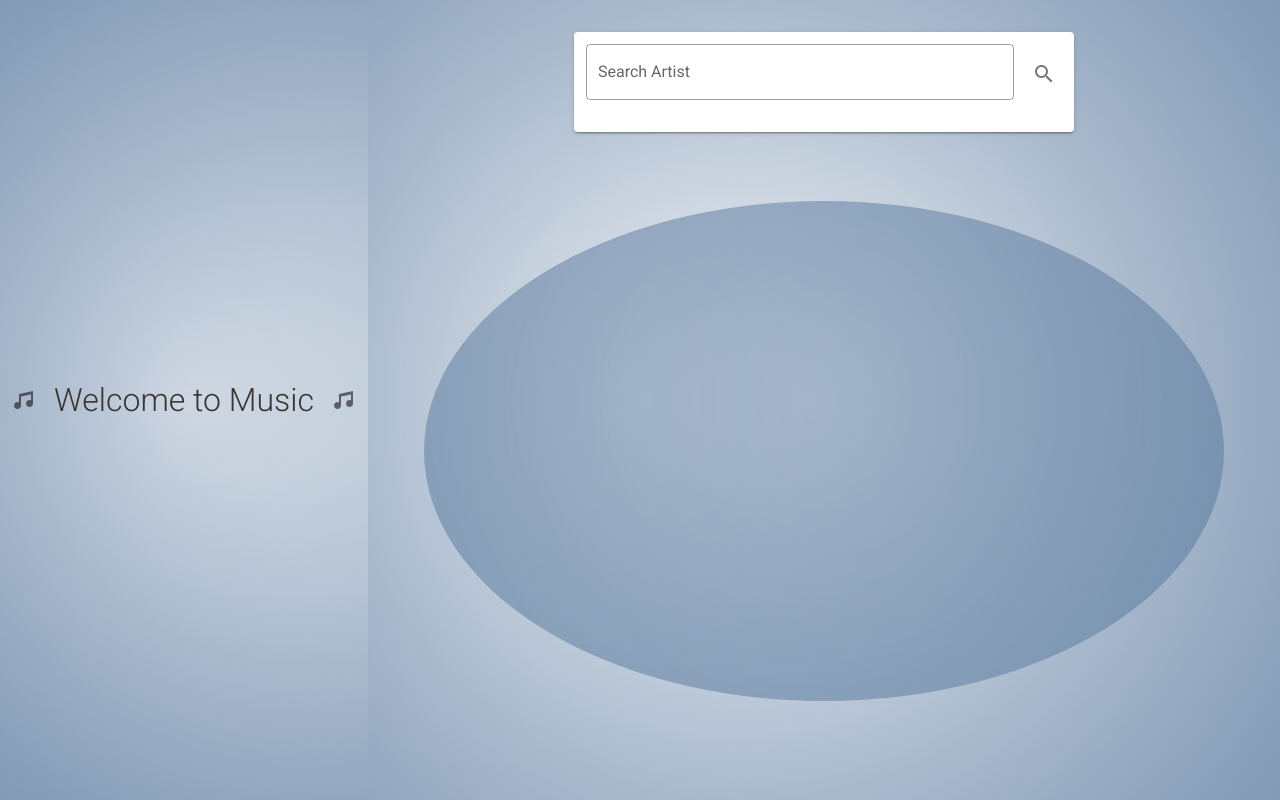
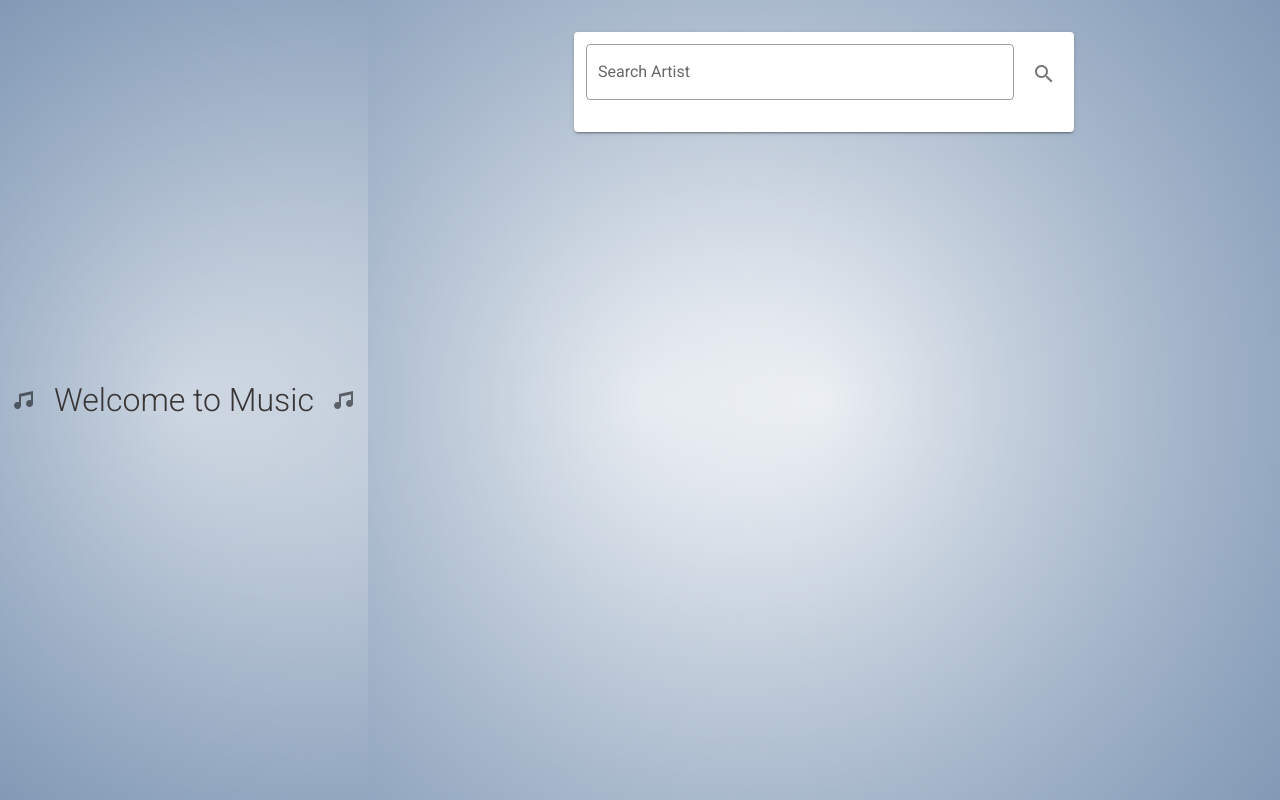
Before and after one commit to lihmooura/music-api, a Vue app: page / in a window 1280 px wide. Built offline with nearby package versions, Linux system fonts and the light colour scheme.

Commit message:
add layout Dashboard

```diff
--- a/src/views/Dashboard.vue
+++ b/src/views/Dashboard.vue
@@ -88,9 +88,9 @@ export default {
 }
 .img {
   margin-top: -30px;
-  width: 800px;
+  width: 600px;
   height: 500px;
   border-radius: 50%;
-  background-color: rgba(81, 114, 153, 0.4668461134453782);
+  opacity: 35%;
 }
 </style>
```
